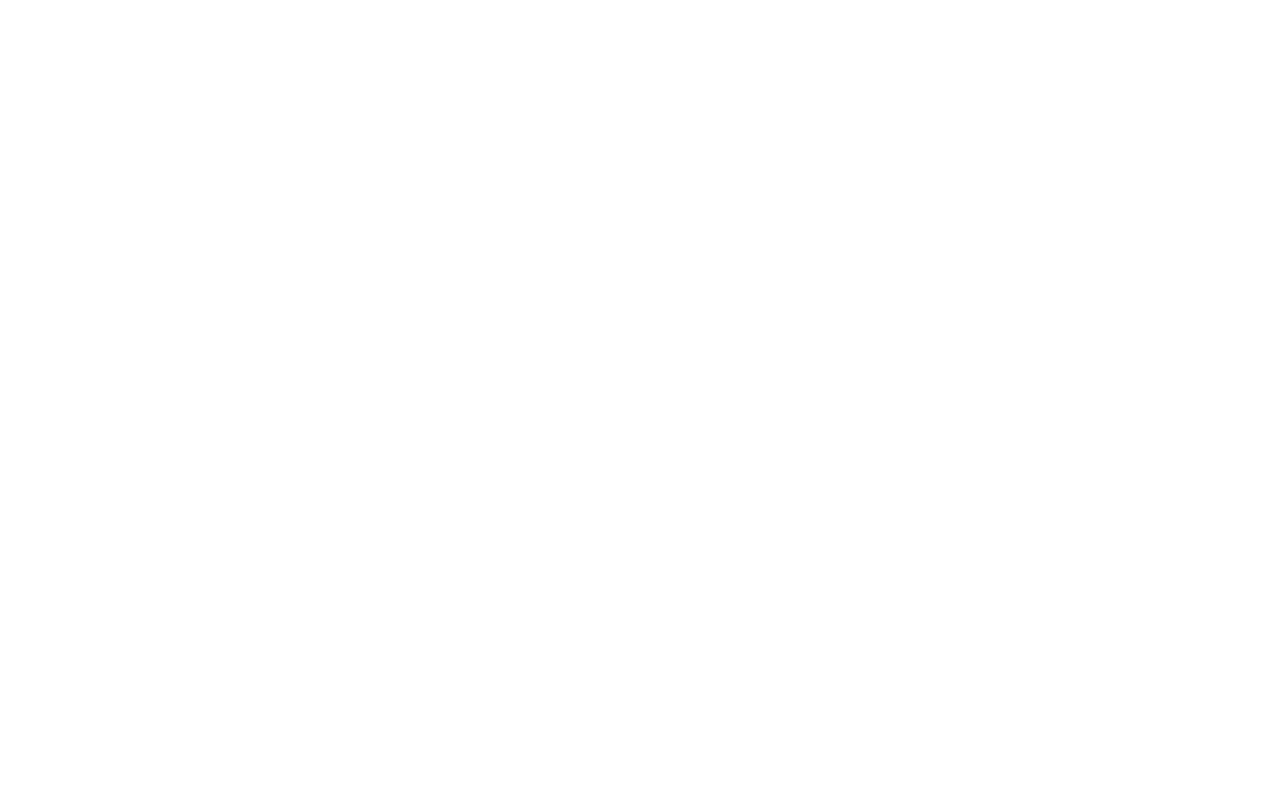
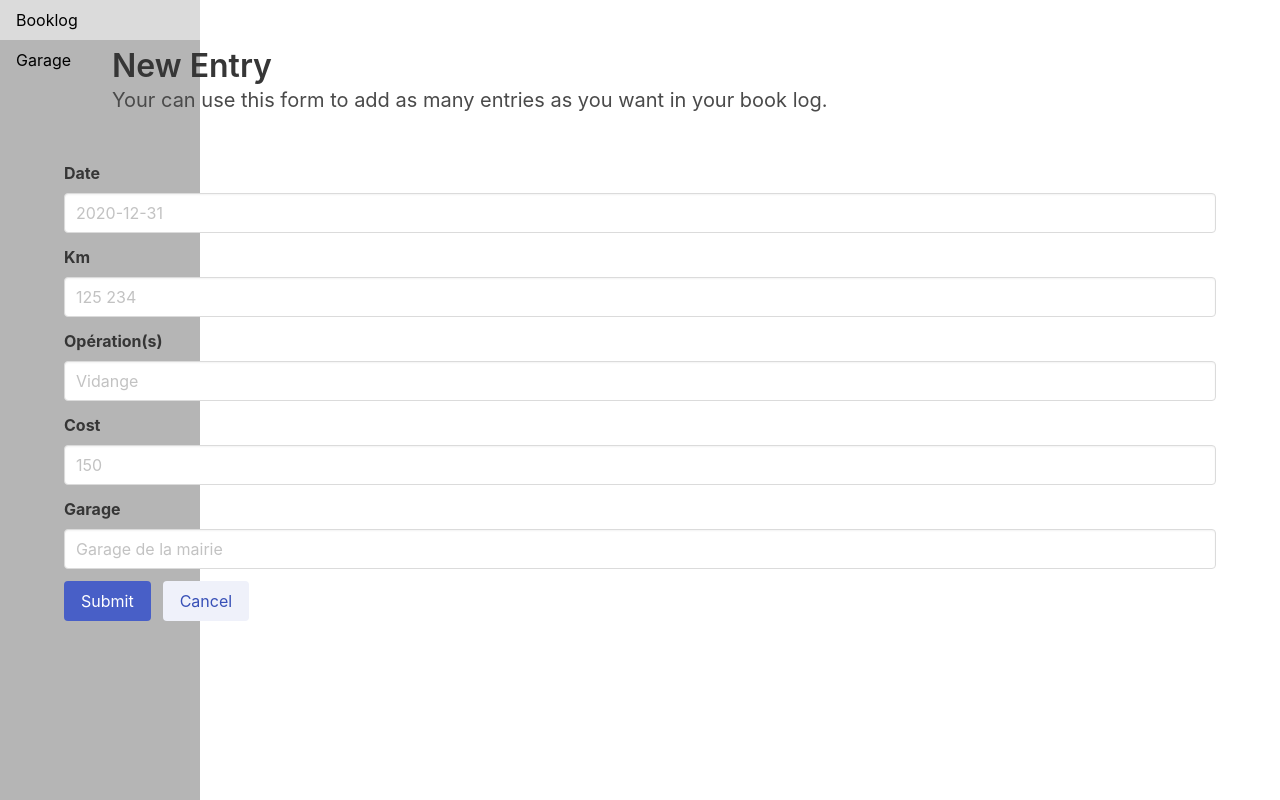
Before and after one commit to purpleweb/logbook, a React (Vite) app: page /log-create in a window 1280 px wide. Before the commit this address had no page. Built offline with nearby package versions, Linux system fonts and the light colour scheme.

Commit message:
WIP log updage form page

```diff
--- a/src/App.tsx
+++ b/src/App.tsx
@@ -1,9 +1,9 @@
 import { Layout } from './Layout';
 import { Logs } from './Logs';
 import { Garages } from './Garages';
-import { LogForm } from './LogForm';
-
 import { Routes, Route } from 'react-router-dom';
+import { LogCreate } from './LogCreate';
+import { LogUpdate } from './LogUpdate';
 
 function App() {
   return (
@@ -11,7 +11,8 @@ function App() {
       <Route path="/" element={<Layout/>}>
         <Route index element={<Logs />} />
         <Route path="/garages" element={<Garages />} />
-        <Route path="/logform" element={<LogForm />} />
+        <Route path="/log-create" element={<LogCreate />} />
+        <Route path="/log-update/:id" element={<LogUpdate />} />
       </Route>
     </Routes>
   )
--- /dev/null
+++ b/src/LogCreate.tsx
@@ -0,0 +1,9 @@
+import { LogForm } from "./LogForm";
+
+export function LogCreate() {
+  const title: string = "New Entry";
+  const subtitle: string =
+    "Your can use this form to add as many entries as you want in your book log.";
+
+  return <LogForm title={title} subtitle={subtitle} />;
+}
--- a/src/LogForm.tsx
+++ b/src/LogForm.tsx
@@ -3,19 +3,22 @@ import DatePicker from "react-datepicker";
 import "react-datepicker/dist/react-datepicker.css";
 import { useForm, SubmitHandler } from "react-hook-form";
 import { useMutation, QueryClient, useQueryClient } from '@tanstack/react-query'
-import { createLog, LogCreate } from "./api";
+import { createLog, fetchLog, LogCreate } from "./api";
 import { useState } from "react";
 import { toast } from "react-toastify";
 
-export function LogForm() {
-  const { register, handleSubmit, watch, formState: { errors }, } = useForm<LogCreate>();
+export function LogForm({title, subtitle, id}: {title: string, subtitle: string, id?: number}) {
+
+  const { register, handleSubmit, watch, formState: { errors }, } = useForm<LogCreate>(
+    id ?
+      {defaultValues: async () => fetchLog(id)}
+      :
+      {}
+  )
+
   const queryClient = useQueryClient();
   const navigate = useNavigate();
   const [isError, setIsError] = useState(false)
-
-  const title: string = "New Entry";
-  const subtitle: string =
-    "Your can use this form to add as many entries as you want in your book log.";
 
   const mutation = useMutation({
     mutationFn: createLog,
--- /dev/null
+++ b/src/LogUpdate.tsx
@@ -0,0 +1,13 @@
+import { useParams } from "react-router-dom";
+import { LogForm } from "./LogForm";
+
+export function LogUpdate() {
+  const { id } = useParams<{id: string}>();
+  const title: string = "Update Entry";
+  const subtitle: string =
+    "Your can use this form to update an existing entry.";
+
+  if (!id) return (<div>Invalid id</div>)
+
+  return <LogForm title={title} subtitle={subtitle} id={parseInt(id)} />;
+}
--- a/src/Logs.tsx
+++ b/src/Logs.tsx
@@ -52,7 +52,12 @@ export function Logs() {
                     <td>{log.operations}</td>
                     <td>{log.cost.toString()}</td>
                     <td>{log.garage}</td>
-                    <td><button className="button is-small is-danger" onClick={()=>onDelete(log.id)}>✖</button></td>
+                    <td>
+                      <button className="button is-small is-danger" onClick={() => onDelete(log.id)} > delete </button>
+                      <Link to={`/log-update/${log.id}`}>
+                        <button className="button is-small is-warning"> update </button>
+                      </Link>
+                    </td>
                   </tr>
                 );
               })}
@@ -70,7 +75,7 @@ export function Logs() {
       </section>
 
       <section>
-        <Link to="/logform">
+        <Link to="/log-create">
           <button className="button">New entry</button>
         </Link>
       </section>
--- a/src/api.ts
+++ b/src/api.ts
@@ -1,15 +1,17 @@
+import { LogCreate } from "./LogCreate"
+
 type Operation = {
   id: Number
   title: String
 }
 
 export type LogDisplay = {
-  id: Number
-  date: String
-  km: String
-  operations: String
-  cost: String
-  garage: String
+  id: number
+  date: string
+  km: string
+  operations: string
+  cost: string
+  garage: string
 }
 
 export type LogCreate = {
@@ -26,12 +28,27 @@ function sleep(ms: number): Promise<never> {
     return new Promise(resolve => setTimeout(resolve, ms));
 }
 
-export const fetchLogs = async (): Promise<LogDisplay[]> => {
-  const response = await fetch(`${API_URL}/interventions/`);
-  const myJson = await response.json();
 
-  const logs: LogDisplay[] = []
-  for (const obj of myJson) {
+const createLogCreate = (obj: any): LogCreate => {
+    const operations: string = obj.operations.reduce((res: string, ope: Operation) => {
+        const sep = res ? ', ' : '';
+        return `${res}${sep}${ope.title}`
+      }, "");
+    const km: number = parseInt(obj.km)
+    const cost: number = parseInt(obj.cost)
+    const date: string = (new Date(obj.date)).toISOString().split('T')[0]
+    const log: LogCreate = {
+      date: date,
+      km: km,
+      operations: operations,
+      cost: cost,
+      garage: obj.garage.name
+    }
+
+    return log
+}
+
+const createLogDisplay = (obj: any): LogDisplay => {
     const operations: string = obj.operations.reduce((res: string, ope: Operation) => {
         const sep = res ? ', ' : '';
         return `${res}${sep}${ope.title}`
@@ -47,12 +64,28 @@ export const fetchLogs = async (): Promise<LogDisplay[]> => {
       cost: cost,
       garage: obj.garage.name
     }
+
+    return log
+}
+
+export const fetchLogs = async (): Promise<LogDisplay[]> => {
+  const response = await fetch(`${API_URL}/interventions/`);
+  const myJson = await response.json();
+
+  const logs: LogDisplay[] = []
+  for (const obj of myJson) {
+    const log: LogDisplay = createLogDisplay(obj)
     logs.push(log)
   }
 
-  //await sleep(400)
-  //throw new Error("500")
   return logs
+}
+
+export const fetchLog = async (id: Number): Promise<LogCreate> => {
+  const response = await fetch(`${API_URL}/interventions/${id}`);
+  const myJson = await response.json();
+
+  return createLogCreate(myJson)
 }
 
 export const deleteLog = async (id: Number) => {
```
